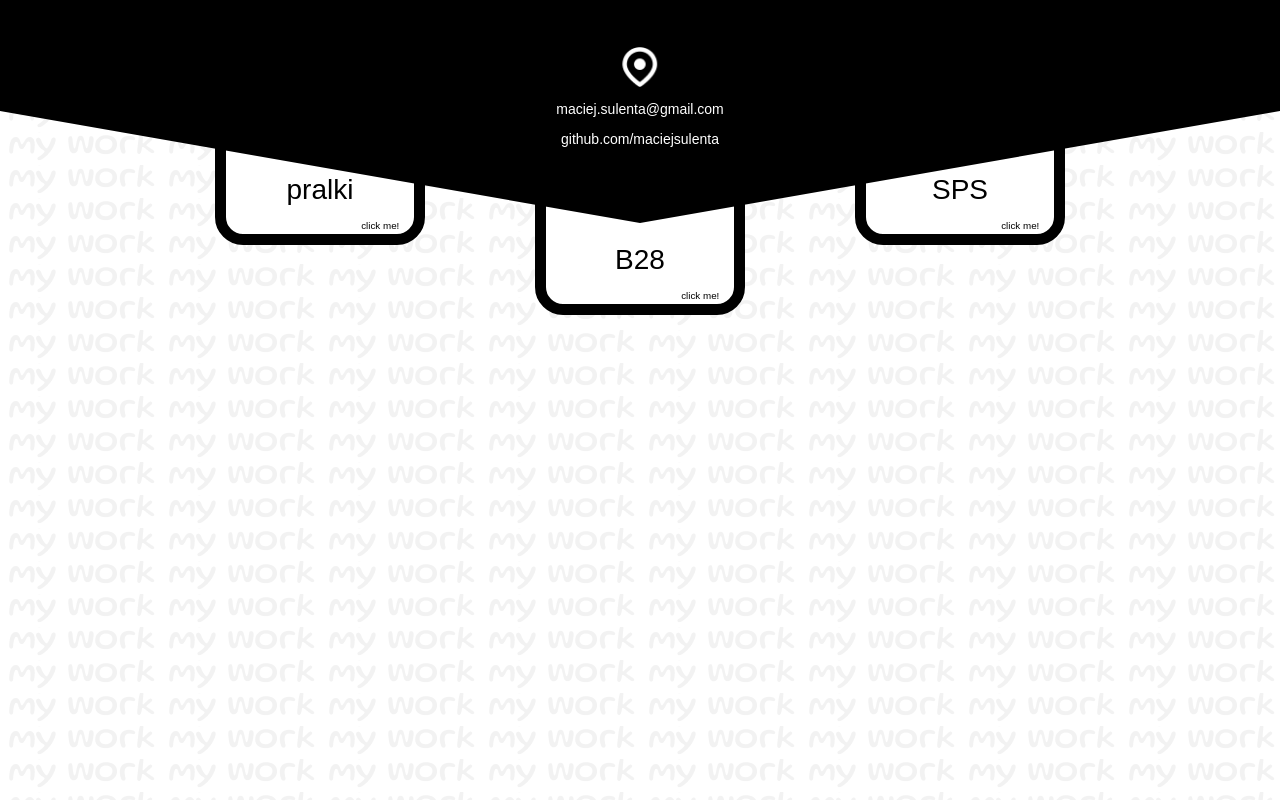
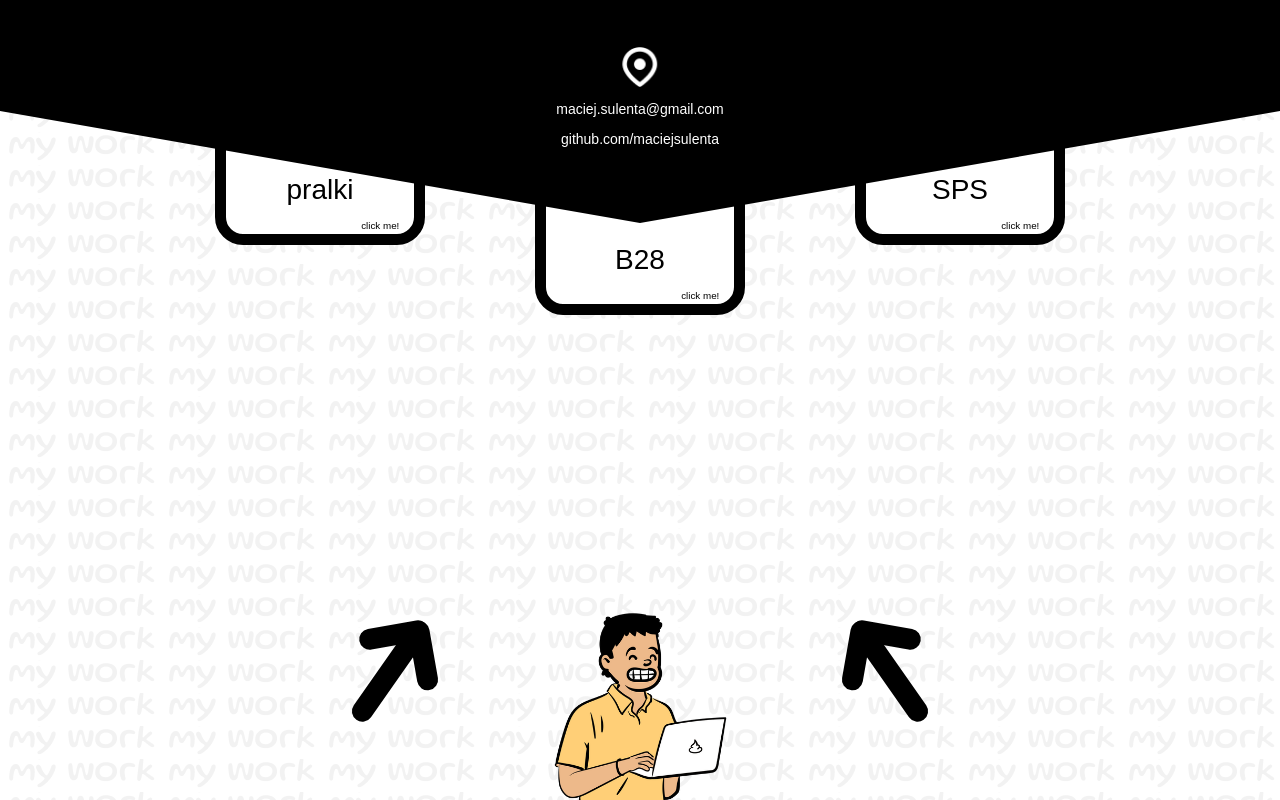
Before and after one commit to maciejsulenta/portfolio-ms, a React (Create React App) app: page / in a window 1280 px wide. Shown: the part 800-1600 px from the top of the page. Built offline with nearby package versions, Linux system fonts and the light colour scheme; a web font is replaced by a local one.

Commit message:
main : feature: me-icon, arrows

```diff
--- a/src/components/MyWorkDesktop/MyWorkDesktop.js
+++ b/src/components/MyWorkDesktop/MyWorkDesktop.js
@@ -1,6 +1,26 @@
 import styled from "styled-components";
+import { keyframes } from "styled-components";
 import { theme } from "../../assets/styles/theme";
 import myWorkBg from "../../assets/images/myWorkBg.png";
+import MeImg from "../../assets/images/Me.png";
+import MeImg1 from "../../assets/images/Me1.png";
+
+export const ArrowAnimationLeft = keyframes`
+from{
+  transform: translate(0);
+}
+to{
+  transform: translate(2em, -2em);
+}
+`;
+export const ArrowAnimationRight = keyframes`
+from{
+  transform: translate(0);
+}
+to{
+  transform: translate(-2em, -2em);
+}
+`;
 
 export const Container = styled.div`
   display: none;
@@ -66,3 +86,59 @@
   font-family: "Gluten", sans-serif;
   font-size: ${theme.fontSizes.small};
 `;
+export const MeIcon = styled.div`
+  width: 15em;
+  height: 15em;
+  position: absolute;
+  bottom: -1em;
+  left: 50%;
+  transform: translateX(-50%);
+  background-image: url(${MeImg});
+  background-size: contain;
+  background-position: center;
+  background-repeat: no-repeat;
+  transition: all 0.1s linear;
+  &:hover {
+    background-image: url(${MeImg1});
+  }
+`;
+export const ArrowWrap = styled.div`
+  position: absolute;
+  bottom: 5em;
+  left: ${(props) => props.left};
+  right: ${(props) => props.right};
+  animation-name: ${(props) =>
+    props.left ? ArrowAnimationLeft : ArrowAnimationRight};
+  animation-duration: 1.5s;
+  animation-fill-mode: both;
+  animation-timing-function: ease-in-out;
+  animation-iteration-count: infinite;
+  animation-direction: alternate;
+`;
+export const Arrow = styled.div`
+  width: 1.5em;
+  height: 8em;
+  background-color: ${theme.colors.black};
+  border-radius: 1em;
+  transform: ${(props) => (props.left ? "rotate(35deg)" : "rotate(-35deg)")};
+
+  &:after,
+  &:before {
+    content: "";
+    width: 1.5em;
+    height: 5em;
+    position: absolute;
+    background-color: ${theme.colors.black};
+    border-radius: 1em;
+  }
+  &:after {
+    top: -1em;
+    left: -1.3em;
+    transform: rotate(45deg);
+  }
+  &:before {
+    top: -1em;
+    left: 1.3em;
+    transform: rotate(-45deg);
+  }
+`;
--- a/src/components/MyWorkDesktop/index.jsx
+++ b/src/components/MyWorkDesktop/index.jsx
@@ -8,6 +8,9 @@
   Image,
   CardTitle,
   CardText,
+  MeIcon,
+  ArrowWrap,
+  Arrow,
 } from "./MyWorkDesktop";
 
 const MyWorkDesktop = () => {
@@ -28,6 +31,13 @@
         <CardTitle>SPS</CardTitle>
         <CardText>click me!</CardText>
       </WorkCardContainer>
+      <MeIcon />
+      <ArrowWrap left="27em">
+        <Arrow left />
+      </ArrowWrap>
+      <ArrowWrap right="27em">
+        <Arrow />
+      </ArrowWrap>
     </Container>
   );
 };
```
Also changed, not shown: src/assets/images/Me.png (added), src/assets/images/Me1.png (added).
